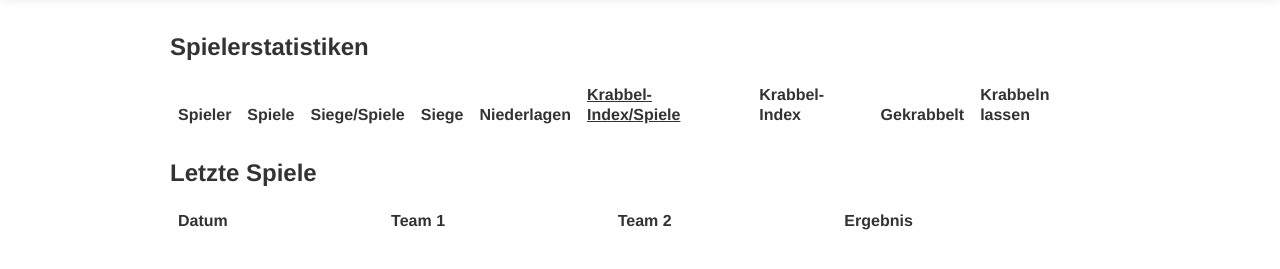
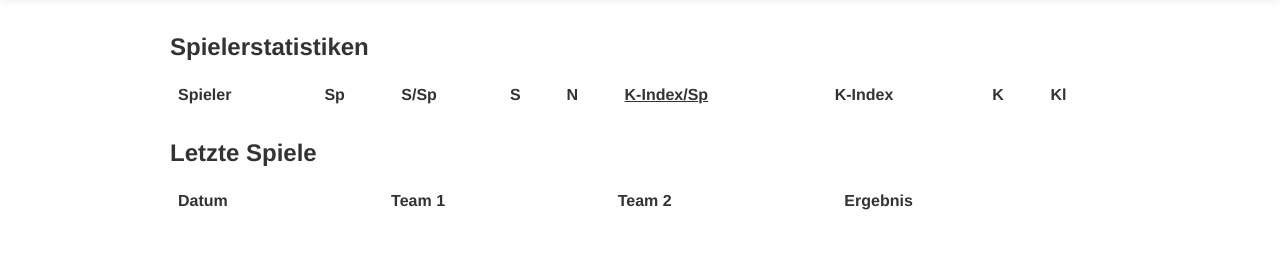
Before and after one commit to drd0rk/crawlingstats, a website: page app/index.html at #/stats in a window 1280 px wide. Shown: the part 43-312 px from the top of the page. Drawn offline with Linux system fonts and the light colour scheme; no server answers.

Commit message:
Shorten captions

```diff
--- a/app/partials/stats.html
+++ b/app/partials/stats.html
@@ -4,14 +4,14 @@
     <thead>
       <tr>
         <th ng-class="{underline: sortCriterion=='user.name'}" ng-click="sortBy('user.name')">Spieler</th>
-        <th ng-class="{underline: sortCriterion[0]=='-games'}" ng-click="sortBy(['-games', '-crawlIndex', 'crawled', '-wins'])">Spiele</th>
-        <th ng-class="{underline: sortCriterion[0]=='-winRatio'}" ng-click="sortBy(['-winRatio', '-games', '-crawlIndex', 'crawled'])">Siege/Spiele</th>
-        <th ng-class="{underline: sortCriterion[0]=='-wins'}" ng-click="sortBy(['-wins', '-crawlIndex', 'crawled', 'games'])">Siege</th>
-        <th ng-class="{underline: sortCriterion[0]=='losses'}" ng-click="sortBy(['losses', '-crawlIndex', 'crawled', '-games'])">Niederlagen</th>
-        <th ng-class="{underline: sortCriterion[0]=='-crawlIndexRatio'}" ng-click="sortBy(['-crawlIndexRatio', '-winRatio', 'crawled'])">Krabbel-Index/Spiele</th>
-        <th ng-class="{underline: sortCriterion[0]=='-crawlIndex'}" ng-click="sortBy(['-crawlIndex', 'crawled', '-letCrawl'])">Krabbel-Index</th>
-        <th ng-class="{underline: sortCriterion[0]=='crawled'}" ng-click="sortBy(['crawled', '-crawlIndex'])">Gekrabbelt</th>
-        <th ng-class="{underline: sortCriterion[0]=='-letCrawl'}" ng-click="sortBy(['-letCrawl', '-crawlIndex'])">Krabbeln lassen</th>
+        <th ng-class="{underline: sortCriterion[0]=='-games'}" ng-click="sortBy(['-games', '-crawlIndex', 'crawled', '-wins'])">Sp</th>
+        <th ng-class="{underline: sortCriterion[0]=='-winRatio'}" ng-click="sortBy(['-winRatio', '-games', '-crawlIndex', 'crawled'])">S/Sp</th>
+        <th ng-class="{underline: sortCriterion[0]=='-wins'}" ng-click="sortBy(['-wins', '-crawlIndex', 'crawled', 'games'])">S</th>
+        <th ng-class="{underline: sortCriterion[0]=='losses'}" ng-click="sortBy(['losses', '-crawlIndex', 'crawled', '-games'])">N</th>
+        <th ng-class="{underline: sortCriterion[0]=='-crawlIndexRatio'}" ng-click="sortBy(['-crawlIndexRatio', '-winRatio', 'crawled'])">K-Index/Sp</th>
+        <th ng-class="{underline: sortCriterion[0]=='-crawlIndex'}" ng-click="sortBy(['-crawlIndex', 'crawled', '-letCrawl'])">K-Index</th>
+        <th ng-class="{underline: sortCriterion[0]=='crawled'}" ng-click="sortBy(['crawled', '-crawlIndex'])">K</th>
+        <th ng-class="{underline: sortCriterion[0]=='-letCrawl'}" ng-click="sortBy(['-letCrawl', '-crawlIndex'])">Kl</th>
       </tr>
     </thead>
     <tbody>
```
